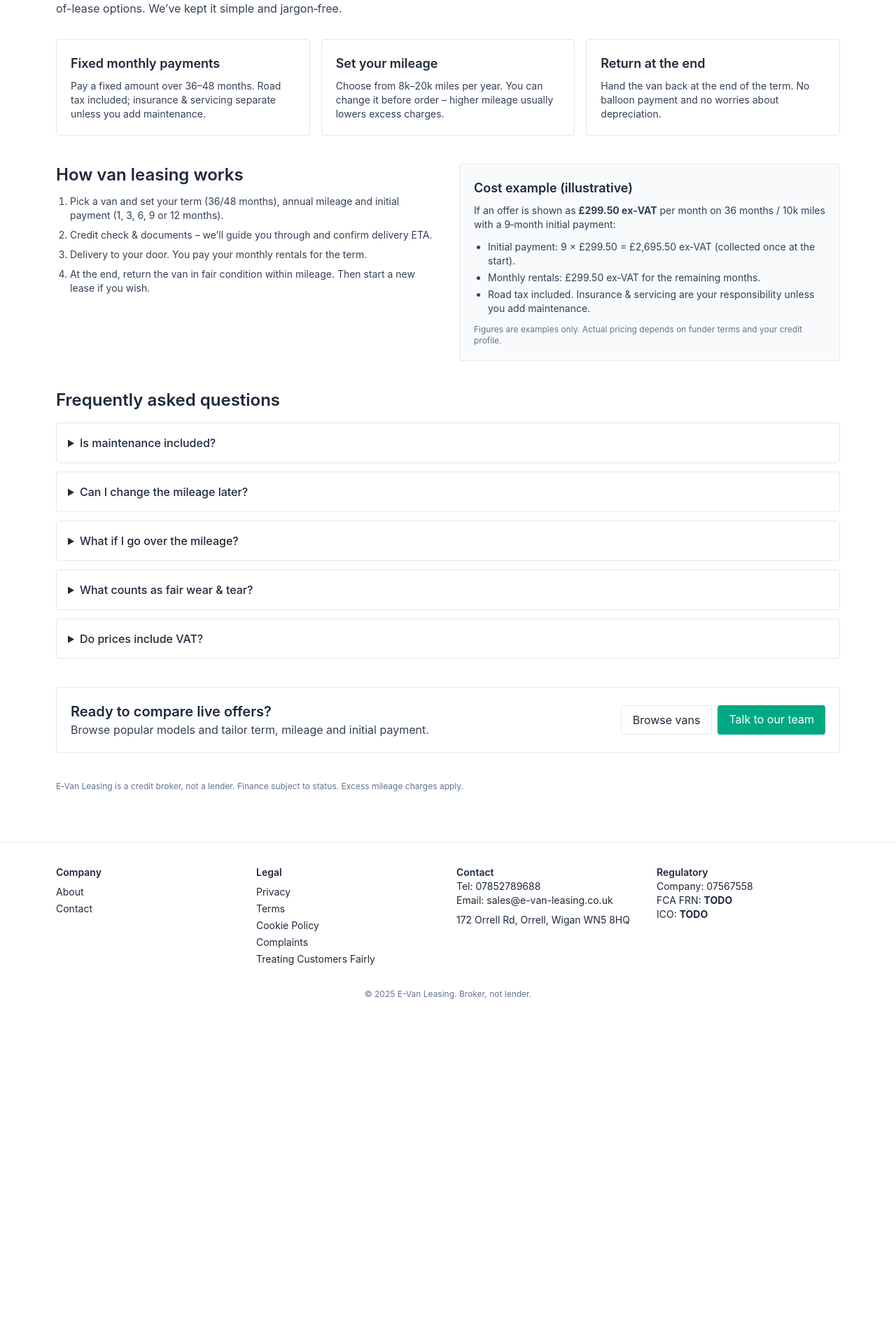
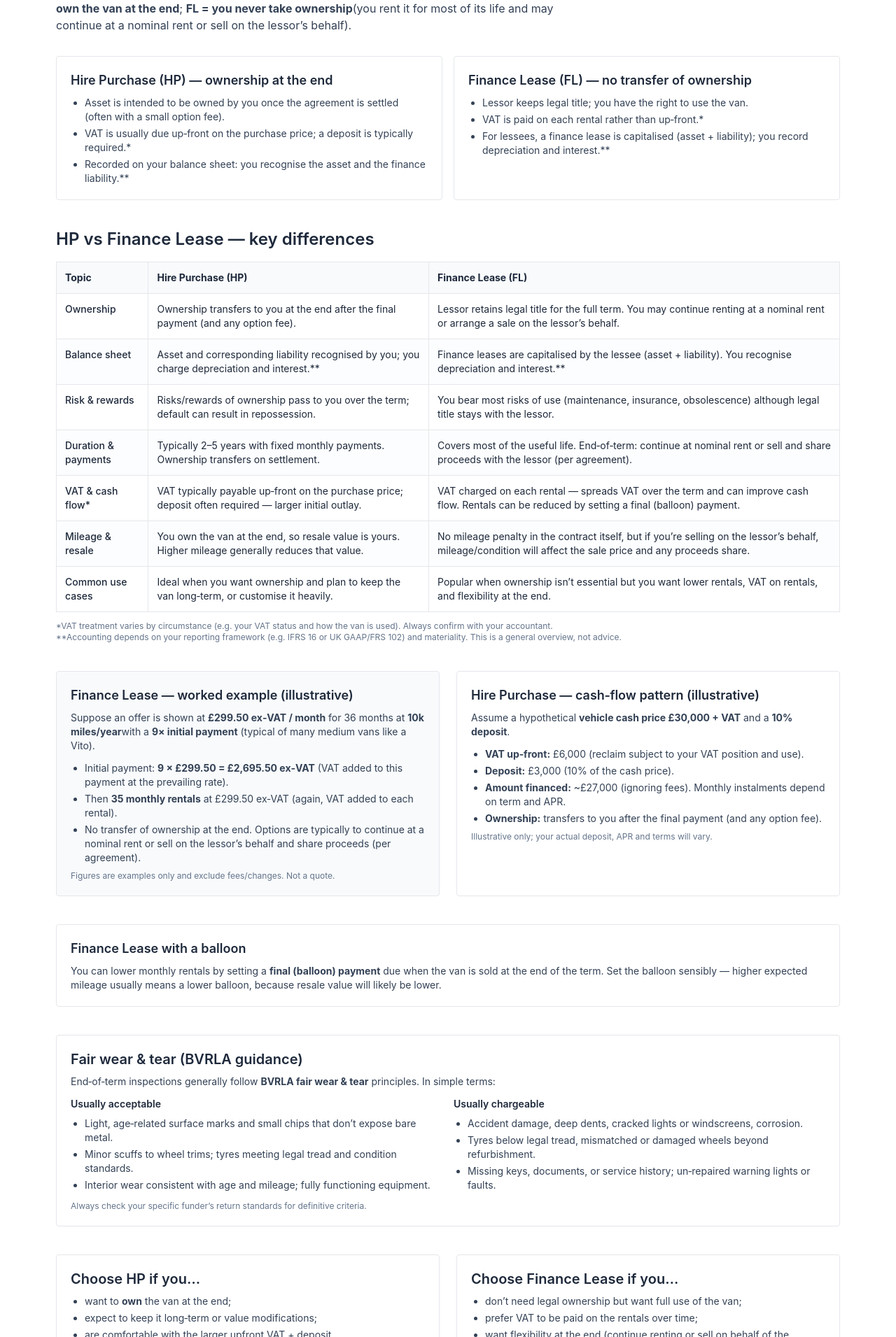
Before and after one commit to DaveM1984/e-van-leasing, a Next.js app: page /van-leasing-explained in a window 1280 px wide. Shown: the part 229-2140 px from the top of the page at 70% size. Before the commit the page ends 1682 px from the top, so only its background shows below. Built offline with nearby package versions, Linux system fonts and the light colour scheme; no server answers.

Commit message:
amended finance explained

```diff
--- a/app/van-leasing-explained/page.tsx
+++ b/app/van-leasing-explained/page.tsx
@@ -1,4 +1,8 @@
-export const metadata = { title: 'Van leasing explained' };
+export const metadata = {
+  title: 'Van leasing explained',
+  description:
+    'Clear differences between Hire Purchase and Finance Lease — ownership, VAT and cash‑flow, end‑of‑term options, accounting basics, BVRLA fair wear & tear, and worked examples.'
+};
 
 export default function Page() {
   return (
@@ -8,50 +12,177 @@ export default function Page() {
         <p className="text-sm tracking-wide uppercase text-primary font-semibold">Guides</p>
         <h1 className="mt-1 text-3xl md:text-4xl font-bold tracking-tight">Van leasing explained</h1>
         <p className="mt-3 text-slate-700 max-w-3xl">
-          Here’s how business contract hire works – from monthly payments to mileage, maintenance and
-          end-of-lease options. We’ve kept it simple and jargon‑free.
+          Two popular ways to fund a van are <strong>Hire Purchase (HP)</strong> and <strong>Finance Lease (FL)</strong>.
+          In short: <strong>HP = you own the van at the end</strong>; <strong>FL = you never take ownership</strong>
+          (you rent it for most of its life and may continue at a nominal rent or sell on the lessor’s behalf).
         </p>
       </header>
 
-      {/* Quick facts */}
-      <section className="grid md:grid-cols-3 gap-4">
-        <Card title="Fixed monthly payments">
-          Pay a fixed amount over 36–48 months. Road tax included; insurance & servicing separate unless you add maintenance.
-        </Card>
-        <Card title="Set your mileage">
-          Choose from 8k–20k miles per year. You can change it before order – higher mileage usually lowers excess charges.
-        </Card>
-        <Card title="Return at the end">
-          Hand the van back at the end of the term. No balloon payment and no worries about depreciation.
-        </Card>
+      {/* At a glance */}
+      <section className="grid md:grid-cols-2 gap-4">
+        <AtGlance
+          title="Hire Purchase (HP) — ownership at the end"
+          points={[
+            'Asset is intended to be owned by you once the agreement is settled (often with a small option fee).',
+            'VAT is usually due up‑front on the purchase price; a deposit is typically required.*',
+            'Recorded on your balance sheet: you recognise the asset and the finance liability.**'
+          ]}
+        />
+        <AtGlance
+          title="Finance Lease (FL) — no transfer of ownership"
+          points={[
+            'Lessor keeps legal title; you have the right to use the van.',
+            'VAT is paid on each rental rather than up‑front.*',
+            'For lessees, a finance lease is capitalised (asset + liability); you record depreciation and interest.**'
+          ]}
+        />
       </section>
 
-      {/* How it works */}
-      <section className="mt-10 grid md:grid-cols-2 gap-8">
-        <div>
-          <h2 className="text-2xl font-semibold">How van leasing works</h2>
-          <ol className="mt-3 space-y-2 text-slate-700 list-decimal pl-5 text-sm">
-            <li>Pick a van and set your term (36/48 months), annual mileage and initial payment (1, 3, 6, 9 or 12 months).</li>
-            <li>Credit check &amp; documents – we’ll guide you through and confirm delivery ETA.</li>
-            <li>Delivery to your door. You pay your monthly rentals for the term.</li>
-            <li>At the end, return the van in fair condition within mileage. Then start a new lease if you wish.</li>
-          </ol>
+      {/* Comparison table */}
+      <section className="mt-10">
+        <h2 className="text-2xl font-semibold">HP vs Finance Lease — key differences</h2>
+        <div className="mt-4 overflow-x-auto">
+          <table className="min-w-[720px] w-full text-sm border">
+            <thead>
+              <tr className="bg-slate-50 text-left">
+                <th className="p-3 border">Topic</th>
+                <th className="p-3 border">Hire Purchase (HP)</th>
+                <th className="p-3 border">Finance Lease (FL)</th>
+              </tr>
+            </thead>
+            <tbody>
+              <tr>
+                <td className="align-top p-3 border font-medium">Ownership</td>
+                <td className="align-top p-3 border">Ownership transfers to you at the end after the final payment (and any option fee).</td>
+                <td className="align-top p-3 border">Lessor retains legal title for the full term. You may continue renting at a nominal rent or arrange a sale on the lessor’s behalf.</td>
+              </tr>
+              <tr className="bg-slate-50/40">
+                <td className="align-top p-3 border font-medium">Balance sheet</td>
+                <td className="align-top p-3 border">Asset and corresponding liability recognised by you; you charge depreciation and interest.**</td>
+                <td className="align-top p-3 border">Finance leases are capitalised by the lessee (asset + liability). You recognise depreciation and interest.**</td>
+              </tr>
+              <tr>
+                <td className="align-top p-3 border font-medium">Risk &amp; rewards</td>
+                <td className="align-top p-3 border">Risks/rewards of ownership pass to you over the term; default can result in repossession.</td>
+                <td className="align-top p-3 border">You bear most risks of use (maintenance, insurance, obsolescence) although legal title stays with the lessor.</td>
+              </tr>
+              <tr className="bg-slate-50/40">
+                <td className="align-top p-3 border font-medium">Duration &amp; payments</td>
+                <td className="align-top p-3 border">Typically 2–5 years with fixed monthly payments. Ownership transfers on settlement.</td>
+                <td className="align-top p-3 border">Covers most of the useful life. End‑of‑term: continue at nominal rent or sell and share proceeds with the lessor (per agreement).</td>
+              </tr>
+              <tr>
+                <td className="align-top p-3 border font-medium">VAT &amp; cash flow*</td>
+                <td className="align-top p-3 border">VAT typically payable up‑front on the purchase price; deposit often required — larger initial outlay.</td>
+                <td className="align-top p-3 border">VAT charged on each rental — spreads VAT over the term and can improve cash flow. Rentals can be reduced by setting a final (balloon) payment.</td>
+              </tr>
+              <tr className="bg-slate-50/40">
+                <td className="align-top p-3 border font-medium">Mileage &amp; resale</td>
+                <td className="align-top p-3 border">You own the van at the end, so resale value is yours. Higher mileage generally reduces that value.</td>
+                <td className="align-top p-3 border">No mileage penalty in the contract itself, but if you’re selling on the lessor’s behalf, mileage/condition will affect the sale price and any proceeds share.</td>
+              </tr>
+              <tr>
+                <td className="align-top p-3 border font-medium">Common use cases</td>
+                <td className="align-top p-3 border">Ideal when you want ownership and plan to keep the van long‑term, or customise it heavily.</td>
+                <td className="align-top p-3 border">Popular when ownership isn’t essential but you want lower rentals, VAT on rentals, and flexibility at the end.</td>
+              </tr>
+            </tbody>
+          </table>
         </div>
+        <p className="mt-3 text-xs text-slate-500">
+          *VAT treatment varies by circumstance (e.g. your VAT status and how the van is used). Always confirm with your accountant.
+          <br />
+          **Accounting depends on your reporting framework (e.g. IFRS 16 or UK GAAP/FRS 102) and materiality. This is a general overview, not advice.
+        </p>
+      </section>
+
+      {/* Worked example: FL pattern */}
+      <section className="mt-10 grid md:grid-cols-2 gap-6">
         <div className="border rounded p-5 bg-slate-50">
-          <h3 className="text-lg font-semibold">Cost example (illustrative)</h3>
+          <h3 className="text-lg font-semibold">Finance Lease — worked example (illustrative)</h3>
           <p className="mt-2 text-sm text-slate-700">
-            If an offer is shown as <strong>£299.50 ex‑VAT</strong> per month on 36 months / 10k miles with a 9‑month initial payment:
+            Suppose an offer is shown at <strong>£299.50 ex‑VAT / month</strong> for 36 months at <strong>10k miles/year</strong>
+            with a <strong>9× initial payment</strong> (typical of many medium vans like a Vito).
           </p>
-          <ul className="mt-3 text-sm space-y-1 list-disc pl-5 text-slate-700">
-            <li>Initial payment: 9 × £299.50 = £2,695.50 ex‑VAT (collected once at the start).</li>
-            <li>Monthly rentals: £299.50 ex‑VAT for the remaining months.</li>
-            <li>Road tax included. Insurance &amp; servicing are your responsibility unless you add maintenance.</li>
+          <ul className="mt-3 text-sm text-slate-700 list-disc pl-5 space-y-1">
+            <li>Initial payment: <strong>9 × £299.50 = £2,695.50 ex‑VAT</strong> (VAT added to this payment at the prevailing rate).</li>
+            <li>Then <strong>35 monthly rentals</strong> at £299.50 ex‑VAT (again, VAT added to each rental).</li>
+            <li>No transfer of ownership at the end. Options are typically to continue at a nominal rent or sell on the lessor’s behalf and share proceeds (per agreement).</li>
           </ul>
-          <p className="mt-3 text-xs text-slate-500">Figures are examples only. Actual pricing depends on funder terms and your credit profile.</p>
+          <p className="mt-2 text-xs text-slate-500">Figures are examples only and exclude fees/changes. Not a quote.</p>
+        </div>
+        <div className="border rounded p-5">
+          <h3 className="text-lg font-semibold">Hire Purchase — cash‑flow pattern (illustrative)</h3>
+          <p className="mt-2 text-sm text-slate-700">
+            Assume a hypothetical <strong>vehicle cash price £30,000 + VAT</strong> and a <strong>10% deposit</strong>.
+          </p>
+          <ul className="mt-3 text-sm text-slate-700 list-disc pl-5 space-y-1">
+            <li><strong>VAT up‑front:</strong> £6,000 (reclaim subject to your VAT position and use).</li>
+            <li><strong>Deposit:</strong> £3,000 (10% of the cash price).</li>
+            <li><strong>Amount financed:</strong> ~£27,000 (ignoring fees). Monthly instalments depend on term and APR.</li>
+            <li><strong>Ownership:</strong> transfers to you after the final payment (and any option fee).</li>
+          </ul>
+          <p className="mt-2 text-xs text-slate-500">Illustrative only; your actual deposit, APR and terms will vary.</p>
         </div>
       </section>
 
-      {/* FAQs / details */}
+      {/* Balloons */}
+      <section className="mt-10 border rounded p-5">
+        <h3 className="text-lg font-semibold">Finance Lease with a balloon</h3>
+        <p className="mt-2 text-sm text-slate-700">
+          You can lower monthly rentals by setting a <strong>final (balloon) payment</strong> due when the van is sold at the end of the term.
+          Set the balloon sensibly — higher expected mileage usually means a lower balloon, because resale value will likely be lower.
+        </p>
+      </section>
+
+      {/* BVRLA fair wear & tear */}
+      <section className="mt-10 border rounded p-5">
+        <h2 className="text-xl font-semibold">Fair wear &amp; tear (BVRLA guidance)</h2>
+        <p className="mt-2 text-sm text-slate-700">
+          End‑of‑term inspections generally follow <strong>BVRLA fair wear &amp; tear</strong> principles. In simple terms:
+        </p>
+        <div className="mt-3 grid md:grid-cols-2 gap-4 text-sm">
+          <div>
+            <h3 className="font-semibold">Usually acceptable</h3>
+            <ul className="mt-2 list-disc pl-5 space-y-1 text-slate-700">
+              <li>Light, age‑related surface marks and small chips that don’t expose bare metal.</li>
+              <li>Minor scuffs to wheel trims; tyres meeting legal tread and condition standards.</li>
+              <li>Interior wear consistent with age and mileage; fully functioning equipment.</li>
+            </ul>
+          </div>
+          <div>
+            <h3 className="font-semibold">Usually chargeable</h3>
+            <ul className="mt-2 list-disc pl-5 space-y-1 text-slate-700">
+              <li>Accident damage, deep dents, cracked lights or windscreens, corrosion.</li>
+              <li>Tyres below legal tread, mismatched or damaged wheels beyond refurbishment.</li>
+              <li>Missing keys, documents, or service history; un‑repaired warning lights or faults.</li>
+            </ul>
+          </div>
+        </div>
+        <p className="mt-3 text-xs text-slate-500">Always check your specific funder’s return standards for definitive criteria.</p>
+      </section>
+
+      {/* Which is right? */}
+      <section className="mt-10 grid md:grid-cols-2 gap-6">
+        <div className="border rounded p-5">
+          <h2 className="text-xl font-semibold">Choose HP if you…</h2>
+          <ul className="mt-2 text-sm text-slate-700 list-disc pl-5 space-y-1">
+            <li>want to <strong>own</strong> the van at the end;</li>
+            <li>expect to keep it long‑term or value modifications;</li>
+            <li>are comfortable with the larger upfront VAT + deposit.</li>
+          </ul>
+        </div>
+        <div className="border rounded p-5">
+          <h2 className="text-xl font-semibold">Choose Finance Lease if you…</h2>
+          <ul className="mt-2 text-sm text-slate-700 list-disc pl-5 space-y-1">
+            <li>don’t need legal ownership but want full use of the van;</li>
+            <li>prefer VAT to be paid on the rentals over time;</li>
+            <li>want flexibility at the end (continue renting or sell on behalf of the lessor).</li>
+          </ul>
+        </div>
+      </section>
+
+      {/* FAQs */}
       <section className="mt-10">
         <h2 className="text-2xl font-semibold">Frequently asked questions</h2>
         <div className="mt-4 space-y-3">
@@ -61,14 +192,14 @@ export default function Page() {
           <FAQ q="Can I change the mileage later?">
             You can usually request a mileage amendment during the term (subject to funder approval). Changing mileage will adjust your monthly rental.
           </FAQ>
-          <FAQ q="What if I go over the mileage?">
-            You’ll pay an excess mileage charge shown on your agreement. If you expect higher usage, it’s cheaper to set a higher annual mileage upfront.
+          <FAQ q="Is there a mileage penalty on Finance Lease?">
+            Finance Lease itself doesn’t set a mileage penalty like contract hire, but high mileage can reduce the resale price at the end, which may affect any proceeds share.
           </FAQ>
-          <FAQ q="What counts as fair wear & tear?">
-            End‑of‑lease inspections follow BVRLA fair wear & tear guidelines – light, age‑related marks are acceptable; accident damage is not.
+          <FAQ q="Who insures and maintains the van?">
+            You arrange insurance and routine maintenance unless you add a maintenance package. You must keep the van roadworthy and serviced per the schedule.
           </FAQ>
-          <FAQ q="Do prices include VAT?">
-            Prices on our website are business lease rentals shown <strong>ex‑VAT</strong>. Personal pricing (inc‑VAT) can be provided on request.
+          <FAQ q="Can I settle early?">
+            Early settlement may be possible but fees/charges can apply. Ask us for a settlement figure from the funder.
           </FAQ>
         </div>
       </section>
@@ -76,26 +207,32 @@ export default function Page() {
       {/* CTA band */}
       <section className="mt-10 border rounded p-5 flex flex-col md:flex-row items-start md:items-center justify-between gap-4">
         <div>
-          <h2 className="text-xl font-semibold">Ready to compare live offers?</h2>
-          <p className="text-slate-700">Browse popular models and tailor term, mileage and initial payment.</p>
+          <h2 className="text-xl font-semibold">Talk to our team</h2>
+          <p className="text-slate-700">Not sure which route suits your business? Our specialists can explain options and tailor live offers.</p>
         </div>
         <div className="flex gap-2">
           <a href="/vans" className="px-4 py-2 rounded border">Browse vans</a>
-          <a href="/contact" className="px-4 py-2 rounded bg-primary text-white">Talk to our team</a>
+          <a href="/contact" className="px-4 py-2 rounded bg-primary text-white">Get advice</a>
         </div>
       </section>
 
       {/* Small print */}
-      <p className="mt-10 text-xs text-slate-500">E‑Van Leasing is a credit broker, not a lender. Finance subject to status. Excess mileage charges apply.</p>
+      <p className="mt-10 text-xs text-slate-500">
+        E‑Van Leasing is a credit broker, not a lender. Finance subject to status. Figures and examples on this page are for guidance only and do not constitute tax, accounting or financial advice. Please seek professional advice specific to your business.
+      </p>
     </div>
   );
 }
 
-function Card({ title, children }: { title: string; children: React.ReactNode }) {
+function AtGlance({ title, points }: { title: string; points: string[] }) {
   return (
     <div className="border rounded p-5">
       <h2 className="text-lg font-semibold">{title}</h2>
-      <p className="mt-2 text-sm text-slate-700">{children}</p>
+      <ul className="mt-2 text-sm text-slate-700 list-disc pl-5 space-y-1">
+        {points.map((p, i) => (
+          <li key={i}>{p}</li>
+        ))}
+      </ul>
     </div>
   );
 }
```
